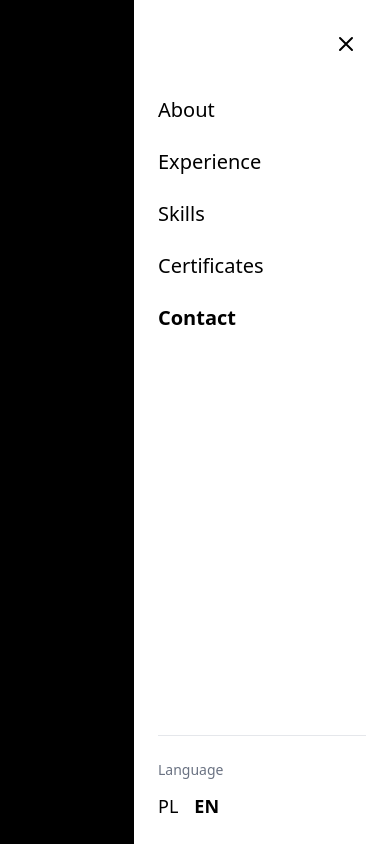
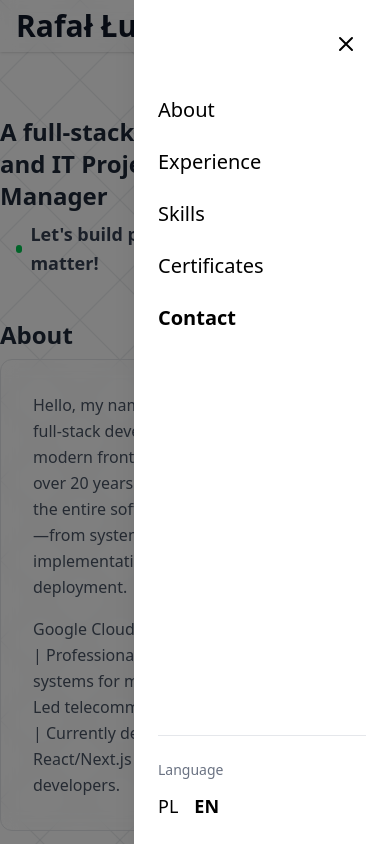
Before and after one commit to rlukawski/personal-website, a React (Vite) app: page / in a window 390 px wide. Both pictures are taken after a click on the button "Open menu". Shown: the top 844 px of the page. Built offline with nearby package versions, Linux system fonts and the light colour scheme.

Commit message:
Improve mobile menu

```diff
--- a/src/App.tsx
+++ b/src/App.tsx
@@ -7,7 +7,7 @@ export default function Example(): React.ReactElement {
   return (
     <div className="min-h-screen">
       <Navigation />
-      <div className="flex flex-col gap-2 px-12 items-stretch">
+      <div className="flex flex-col gap-2 md:px-12 items-stretch">
         <Home />
         <About />
         <Experience />
--- a/src/components/Navigation.tsx
+++ b/src/components/Navigation.tsx
@@ -1,6 +1,47 @@
 import { useEffect, useState } from 'react';
 import { useTranslation } from 'react-i18next';
+import { Dialog, DialogPanel, DialogBackdrop } from '@headlessui/react';
 import { navItems, scrollToSection } from '../utils/navigation';
+
+// Single breakpoint configuration for mobile menu
+// Change this to 'sm' | 'md' | 'lg' | 'xl' | '2xl' to adjust when mobile menu appears
+const MOBILE_BREAKPOINT = 'lg' as const;
+
+// Tailwind requires complete class names to be present in source code
+const breakpointClasses = {
+  sm: {
+    navHidden: 'hidden sm:flex',
+    menuButton: 'sm:hidden',
+    dialog: 'sm:hidden',
+    padding: 'px-4 sm:px-12',
+  },
+  md: {
+    navHidden: 'hidden md:flex',
+    menuButton: 'md:hidden',
+    dialog: 'md:hidden',
+    padding: 'px-4 md:px-12',
+  },
+  lg: {
+    navHidden: 'hidden lg:flex',
+    menuButton: 'lg:hidden',
+    dialog: 'lg:hidden',
+    padding: 'px-4 lg:px-12',
+  },
+  xl: {
+    navHidden: 'hidden xl:flex',
+    menuButton: 'xl:hidden',
+    dialog: 'xl:hidden',
+    padding: 'px-4 xl:px-12',
+  },
+  '2xl': {
+    navHidden: 'hidden 2xl:flex',
+    menuButton: '2xl:hidden',
+    dialog: '2xl:hidden',
+    padding: 'px-4 2xl:px-12',
+  },
+} as const;
+
+const classes = breakpointClasses[MOBILE_BREAKPOINT];
 
 export const Navigation = () => {
   const { t, i18n } = useTranslation();
@@ -11,7 +52,6 @@ export const Navigation = () => {
     const handleScroll = () => {
       const scrollPosition = window.scrollY + 150;
 
-      // Find the section that's currently in view
       for (let i = navItems.length - 1; i >= 0; i--) {
         const element = document.getElementById(navItems[i].id);
         if (element && element.offsetTop <= scrollPosition) {
@@ -21,27 +61,10 @@ export const Navigation = () => {
       }
     };
 
-    // Set initial section
     handleScroll();
     window.addEventListener('scroll', handleScroll);
-
-    return () => {
-      window.removeEventListener('scroll', handleScroll);
-    };
+    return () => window.removeEventListener('scroll', handleScroll);
   }, []);
-
-  // Prevent body scroll when mobile menu is open
-  useEffect(() => {
-    if (isMobileMenuOpen) {
-      document.body.style.overflow = 'hidden';
-    } else {
-      document.body.style.overflow = 'unset';
-    }
-
-    return () => {
-      document.body.style.overflow = 'unset';
-    };
-  }, [isMobileMenuOpen]);
 
   const handleNavClick = (sectionId: string) => {
     scrollToSection(sectionId);
@@ -50,7 +73,7 @@ export const Navigation = () => {
 
   return (
     <>
-      <div className="w-full flex items-center justify-between px-4 md:px-12 py-2 sticky top-0 z-10 bg-transparent backdrop-blur-sm shadow-sm">
+      <div className={`w-full flex items-center justify-between ${classes.padding} py-2 sticky top-0 z-10 bg-transparent backdrop-blur-sm shadow-sm`}>
         <p
           className="heading-1 cursor-pointer"
           onClick={() => scrollToSection('home')}
@@ -59,24 +82,19 @@ export const Navigation = () => {
         </p>
 
         {/* Desktop Navigation */}
-        <ul className="hidden md:flex gap-4 text-lg">
+        <ul className={`${classes.navHidden} gap-4 text-lg`}>
           {navItems.map((item) => {
             const isCurrent = currentSection === item.id;
-
             return (
               <li
                 key={item.id}
                 className="cursor-pointer hover:text-gray-600 transition-colors relative inline-block"
                 onClick={() => scrollToSection(item.id)}
               >
-                <span className="invisible font-bold" aria-hidden="true">
+                <span className="invisible font-bold whitespace-nowrap" aria-hidden="true">
                   {t(item.labelKey)}
                 </span>
-                <span
-                  className={`absolute left-0 top-0 ${
-                    isCurrent ? 'font-bold' : ''
-                  }`}
-                >
+                <span className={`absolute left-0 top-0 whitespace-nowrap ${isCurrent ? 'font-bold' : ''}`}>
                   {t(item.labelKey)}
                 </span>
               </li>
@@ -85,19 +103,15 @@ export const Navigation = () => {
         </ul>
 
         {/* Language Switcher */}
-        <ul className="hidden md:flex gap-2">
+        <ul className={`${classes.navHidden} gap-2`}>
           <li
-            className={`cursor-pointer hover:text-gray-600 transition-colors ${
-              i18n.language === 'pl' ? 'font-bold' : ''
-            }`}
+            className={`cursor-pointer hover:text-gray-600 transition-colors ${i18n.language === 'pl' ? 'font-bold' : ''}`}
             onClick={() => i18n.changeLanguage('pl')}
           >
             PL
           </li>
           <li
-            className={`cursor-pointer hover:text-gray-600 transition-colors ${
-              i18n.language === 'en' ? 'font-bold' : ''
-            }`}
+            className={`cursor-pointer hover:text-gray-600 transition-colors ${i18n.language === 'en' ? 'font-bold' : ''}`}
             onClick={() => i18n.changeLanguage('en')}
           >
             EN
@@ -106,34 +120,29 @@ export const Navigation = () => {
 
         {/* Mobile Menu Button */}
         <button
-          className="md:hidden flex flex-col gap-1.5 p-2"
-          onClick={() => setIsMobileMenuOpen(!isMobileMenuOpen)}
-          aria-label="Toggle menu"
+          className={`${classes.menuButton} flex flex-col gap-1.5 p-2`}
+          onClick={() => setIsMobileMenuOpen(true)}
+          aria-label="Open menu"
         >
-          <span className={`block w-6 h-0.5 bg-gray-900 transition-transform ${isMobileMenuOpen ? 'rotate-45 translate-y-2' : ''}`}></span>
-          <span className={`block w-6 h-0.5 bg-gray-900 transition-opacity ${isMobileMenuOpen ? 'opacity-0' : ''}`}></span>
-          <span className={`block w-6 h-0.5 bg-gray-900 transition-transform ${isMobileMenuOpen ? '-rotate-45 -translate-y-2' : ''}`}></span>
+          <span className="block w-6 h-0.5 bg-gray-900" />
+          <span className="block w-6 h-0.5 bg-gray-900" />
+          <span className="block w-6 h-0.5 bg-gray-900" />
         </button>
       </div>
 
-      {/* Mobile Menu Overlay */}
-      {isMobileMenuOpen && (
-        <div
-          className="fixed inset-0 bg-black bg-opacity-50 z-20 md:hidden"
-          onClick={() => setIsMobileMenuOpen(false)}
-        />
-      )}
+      {/* Mobile Menu Dialog */}
+      <Dialog
+        open={isMobileMenuOpen}
+        onClose={setIsMobileMenuOpen}
+        className={`relative z-50 ${classes.dialog}`}
+      >
+        <DialogBackdrop className="fixed inset-0 bg-black/50" />
 
-      {/* Mobile Menu Drawer */}
-      <div
-        className={`fixed top-0 right-0 h-full w-64 bg-white shadow-lg z-30 transform transition-transform duration-300 ease-in-out md:hidden ${
-          isMobileMenuOpen ? 'translate-x-0' : 'translate-x-full'
-        }`}
-      >
+        <div className="fixed inset-0 flex items-start justify-end">
+          <DialogPanel className="h-full w-64 bg-white shadow-xl">
             <div className="flex flex-col h-full p-6">
-          {/* Close Button */}
               <button
-            className="self-end mb-8 p-2"
+                className="self-end mb-8 p-2 hover:bg-gray-100 rounded"
                 onClick={() => setIsMobileMenuOpen(false)}
                 aria-label="Close menu"
               >
@@ -142,26 +151,20 @@ export const Navigation = () => {
                 </svg>
               </button>
 
-          {/* Mobile Navigation Items */}
               <ul className="flex flex-col gap-6">
-            {navItems.map((item) => {
-              const isCurrent = currentSection === item.id;
-
-              return (
+                {navItems.map((item) => (
                   <li
                     key={item.id}
                     className={`cursor-pointer hover:text-gray-600 transition-colors text-xl ${
-                    isCurrent ? 'font-bold' : ''
+                      currentSection === item.id ? 'font-bold' : ''
                     }`}
                     onClick={() => handleNavClick(item.id)}
                   >
                     {t(item.labelKey)}
                   </li>
-              );
-            })}
+                ))}
               </ul>
 
-          {/* Mobile Language Switcher */}
               <div className="mt-auto pt-6 border-t border-gray-200">
                 <p className="text-sm text-gray-500 mb-3">Language</p>
                 <ul className="flex gap-4">
@@ -184,7 +187,9 @@ export const Navigation = () => {
                 </ul>
               </div>
             </div>
+          </DialogPanel>
         </div>
+      </Dialog>
     </>
   );
 };
```
Lines whose indentation alone changed are shown as unchanged.
